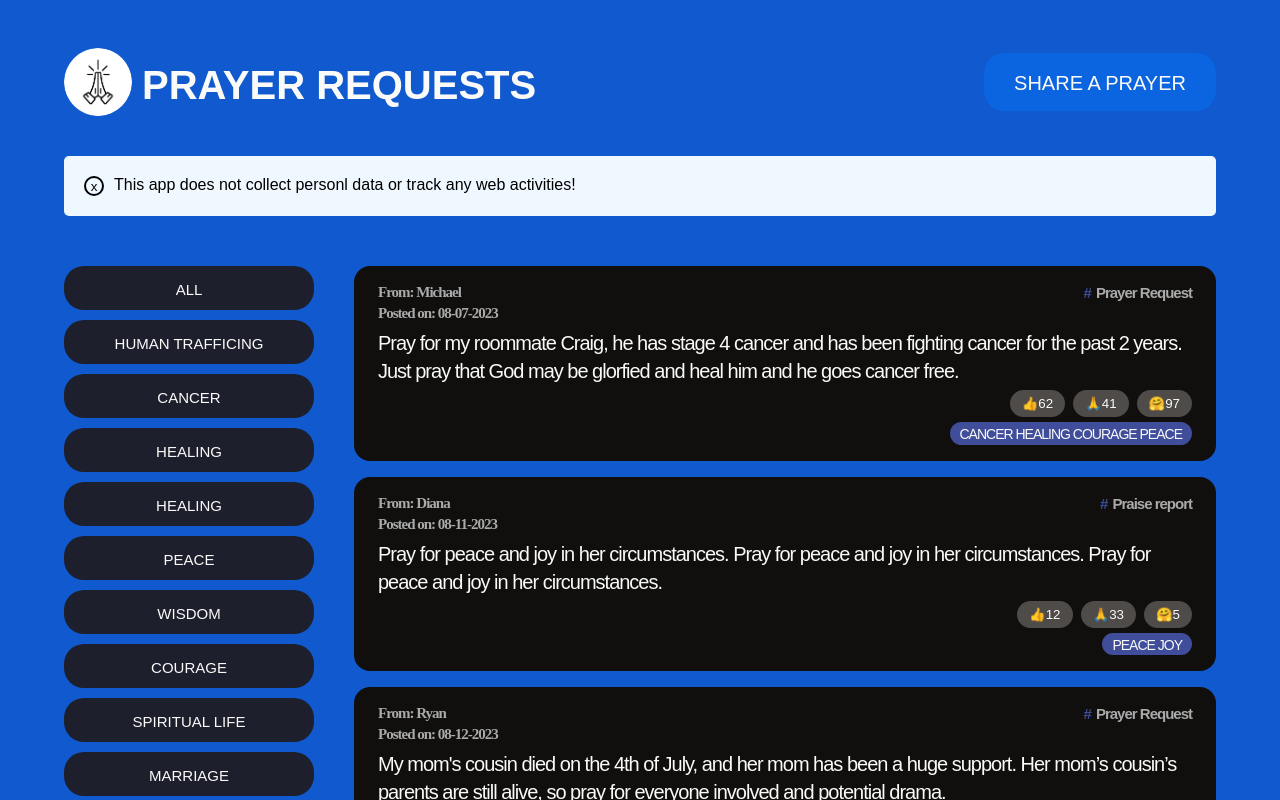
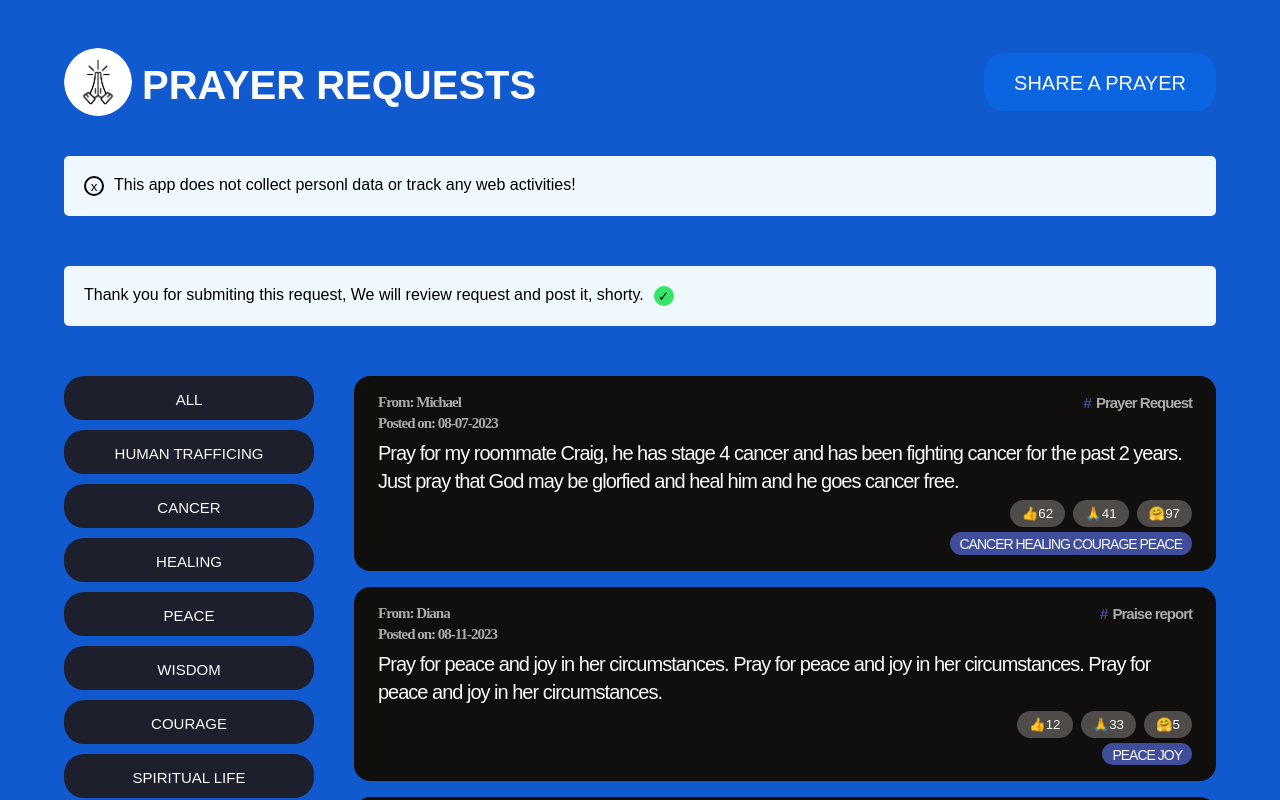
Before and after one commit to michaelyaacoub/prayer-app, a React (Create React App) app: page / in a window 1280 px wide. Shown: the top 800 px of the page. Built offline with nearby package versions, Linux system fonts and the light colour scheme; a web font is replaced by a local one.

Commit message:
added a thank you msg after submitting requests

```diff
--- a/src/App.js
+++ b/src/App.js
@@ -69,25 +69,33 @@ function NewPrayerRequestForm() {
       Prayer request form
     </form>);
 }
+const prayerFilter = [
+  { name: "Human Trafficing" },
+  { name: "Cancer" },
+  { name: "Healing" },
+  { name: "Peace" },
+  { name: "Wisdom" },
+  { name: "Courage" },
+  { name: "Spiritual Life" },
+  { name: "Marriage" },
+];
+function CategoryFilter() {
+  return (
+    <aside>
+      <ul>
+        {/* list of buttons */}
+        <li>
+          <button className="btn categories-btns">All</button>
+        </li>
 
-function CategoryFilter() {
-  return (<aside><ul>
-    {/* list of buttons */}
-    <li>
-      <div>
-        <button className="btn categories-btns">All</button>
-        <button className="btn categories-btns">Human Trafficing</button>
-        <button className="btn categories-btns">Cancer</button>
-        <button className="btn categories-btns">Healing</button>
-        <button className="btn categories-btns">Healing</button>
-        <button className="btn categories-btns">Peace</button>
-        <button className="btn categories-btns">Wisdom</button>
-        <button className="btn categories-btns">Courage</button>
-        <button className="btn categories-btns">Spiritual Life</button>
-        <button className="btn categories-btns">Marriage</button>
-      </div>
-    </li>
-  </ul></aside>);
+        {prayerFilter.map((category) => (
+          <li key={category.name}>
+            <button className="btn categories-btns">{category.name}</button>
+          </li>
+        )
+        )}
+      </ul>
+    </aside>);
 }
 
 function PrayerList() {
@@ -97,7 +105,7 @@ function PrayerList() {
       <ul className="request-list">
         {lists.map((list) => (<PrayerBox key={list.id} list={list} />))}
       </ul>
-      <p>There are {dataRequests.length} Prayer requests</p>
+      <p>There are {dataRequests.length} Prayer requests in the database</p>
     </section>
   )
 }
@@ -135,6 +143,19 @@ function FooterMessage() {
         <button id="btn-msg">x</button>
         <p>This app does not collect personl data or track any web activities!</p>
       </div>
+      <div className="pop-up">
+        <p>
+          Thank you for submiting this request, We will review request and post it, shorty.
+        </p>
+        <button id="btn-msg" className="fas fa-check"
+          style={{
+            backgroundColor: "#37e46a",
+            borderColor: "#37e46a",
+            cursor: "default"
+          }}
+        >✓</button>
+      </div>
+
     </footer>
   )
 }
```
